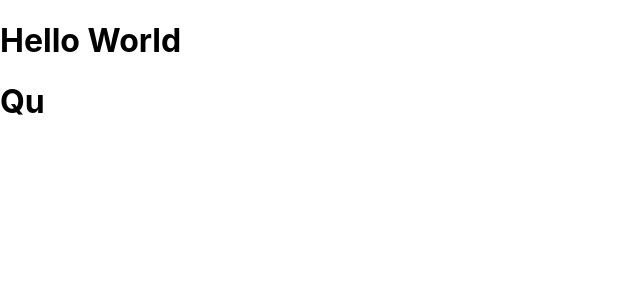
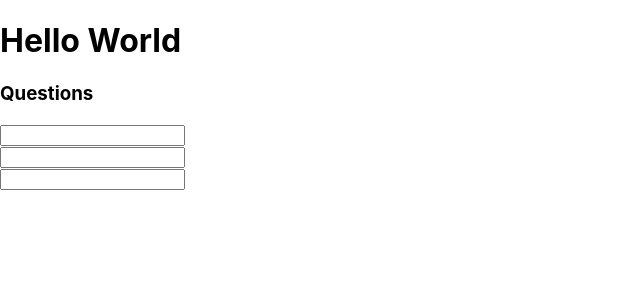
Before and after one commit to miguel-fg/fall-hacks-test, a React (Create React App) app: page / in a window 1280 px wide. Shown: the top 300 px of the page, without its empty margins (0-640 px from the left). Built offline with nearby package versions, Linux system fonts and the light colour scheme.

Commit message:
made cute 3 inputs

```diff
--- a/src/components/Questions.js
+++ b/src/components/Questions.js
@@ -1,7 +1,13 @@
 function Questions() {
   return (
     <>
-      <h1>Qu</h1>
+      <h3>Questions</h3>
+      <input type="text"></input>
+      <br />
+      <input type="text"></input>
+      <br />
+      <input type="text"></input>
+      <br />
     </>
   );
 }
```
